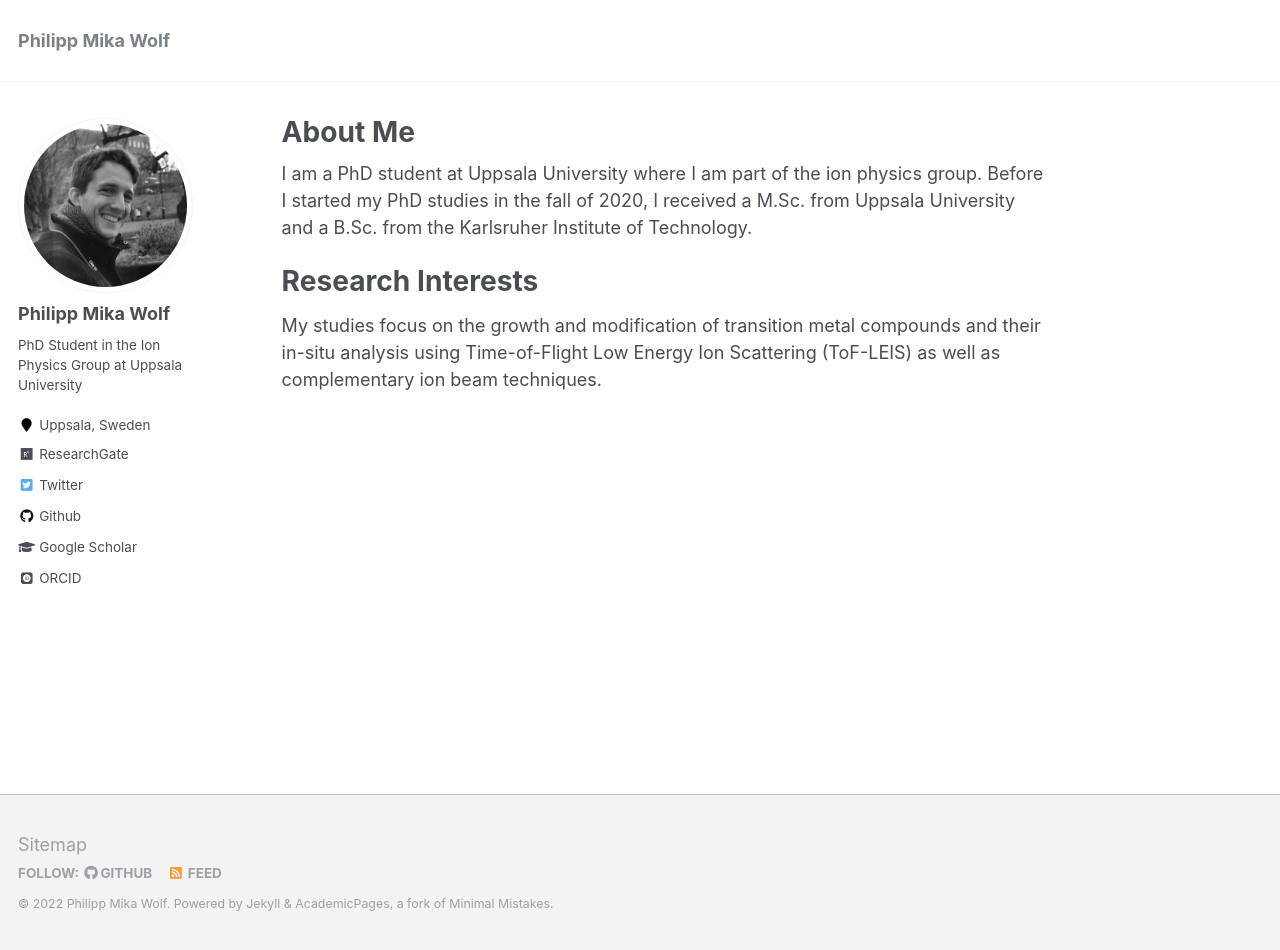
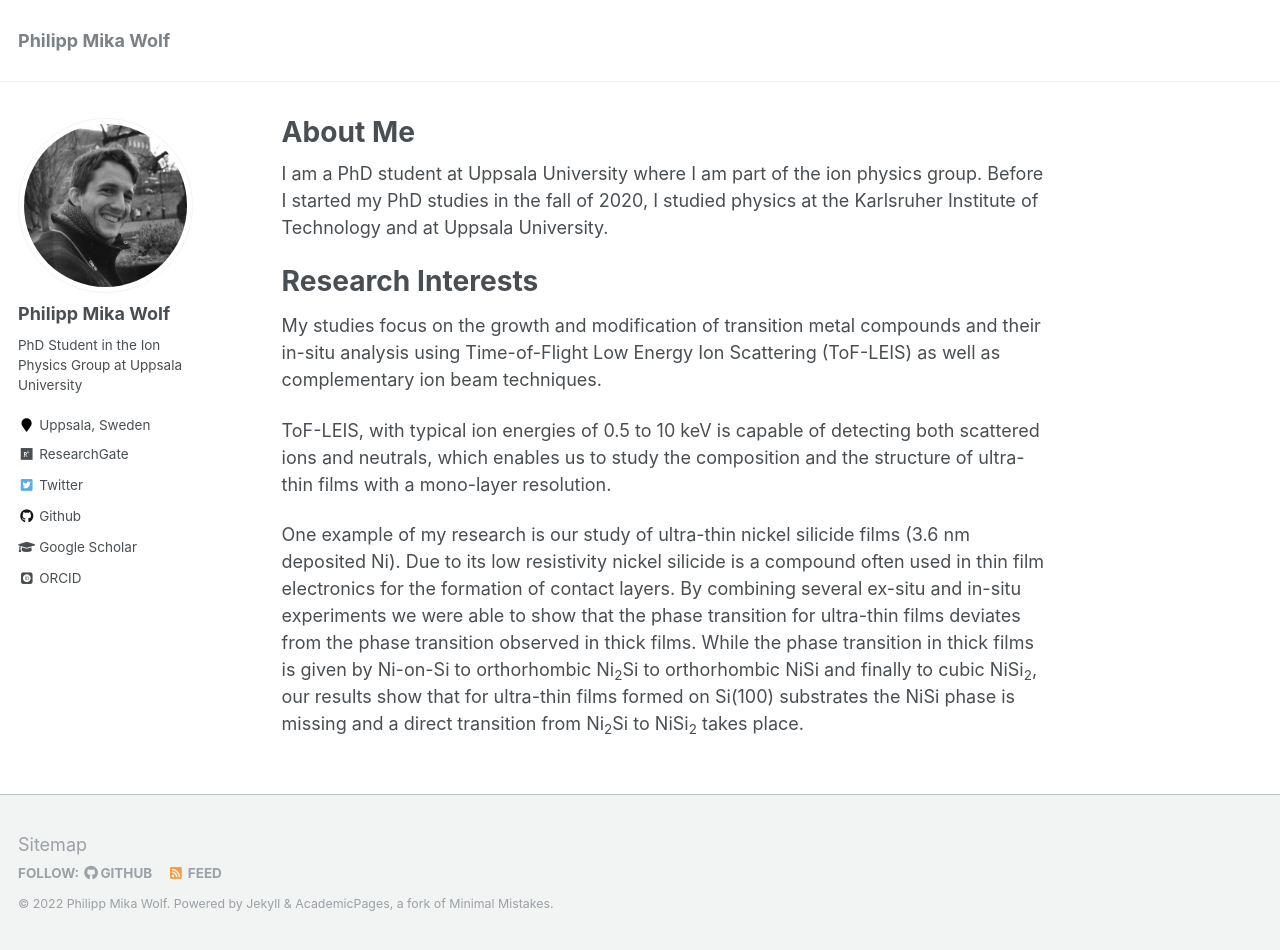
Before and after one commit to philipp-mika-wolf/philipp-mika-wolf.github.io, a Jekyll site: the page built from _pages/about.md, in a window 1280 px wide and 950 px high. Built offline with Jekyll 4.4.1, drawn with Linux system fonts in a browser that asks for light colours; some web fonts are replaced.

Commit message:
Update about.md
expanded my research interest section

```diff
--- a/_pages/about.md
+++ b/_pages/about.md
@@ -8,8 +8,12 @@ redirect_from:
   - /about.html
 ---
 
-I am a PhD student at Uppsala University where I am part of the ion physics group. Before I started my PhD studies in the fall of 2020, I received a M.Sc. from Uppsala University and a B.Sc. from the Karlsruher Institute of Technology.
+I am a PhD student at Uppsala University where I am part of the ion physics group. Before I started my PhD studies in the fall of 2020, I studied physics at the Karlsruher Institute of Technology and at Uppsala University.
 
 # Research Interests
 
 My studies focus on the growth and modification of transition metal compounds and their in-situ analysis using Time-of-Flight Low Energy Ion Scattering (ToF-LEIS) as well as complementary ion beam techniques.
+
+ToF-LEIS, with typical ion energies of 0.5 to 10 keV is capable of detecting both scattered ions and neutrals, which enables us to study the composition and the structure of ultra-thin films with a mono-layer resolution.
+
+One example of my research is our study of ultra-thin nickel silicide films (3.6 nm deposited Ni). Due to its low resistivity nickel silicide is a compound often used in thin film electronics for the formation of contact layers. By combining several ex-situ and in-situ experiments we were able to show that the phase transition for ultra-thin films deviates from the phase transition observed in thick films. While the phase transition in thick films is given by Ni-on-Si to orthorhombic Ni<sub>2</sub>Si to orthorhombic NiSi and finally to cubic NiSi<sub>2</sub>, our results show that for ultra-thin films formed on Si(100) substrates the NiSi phase is missing and a direct transition from Ni<sub>2</sub>Si to NiSi<sub>2</sub> takes place.
```
